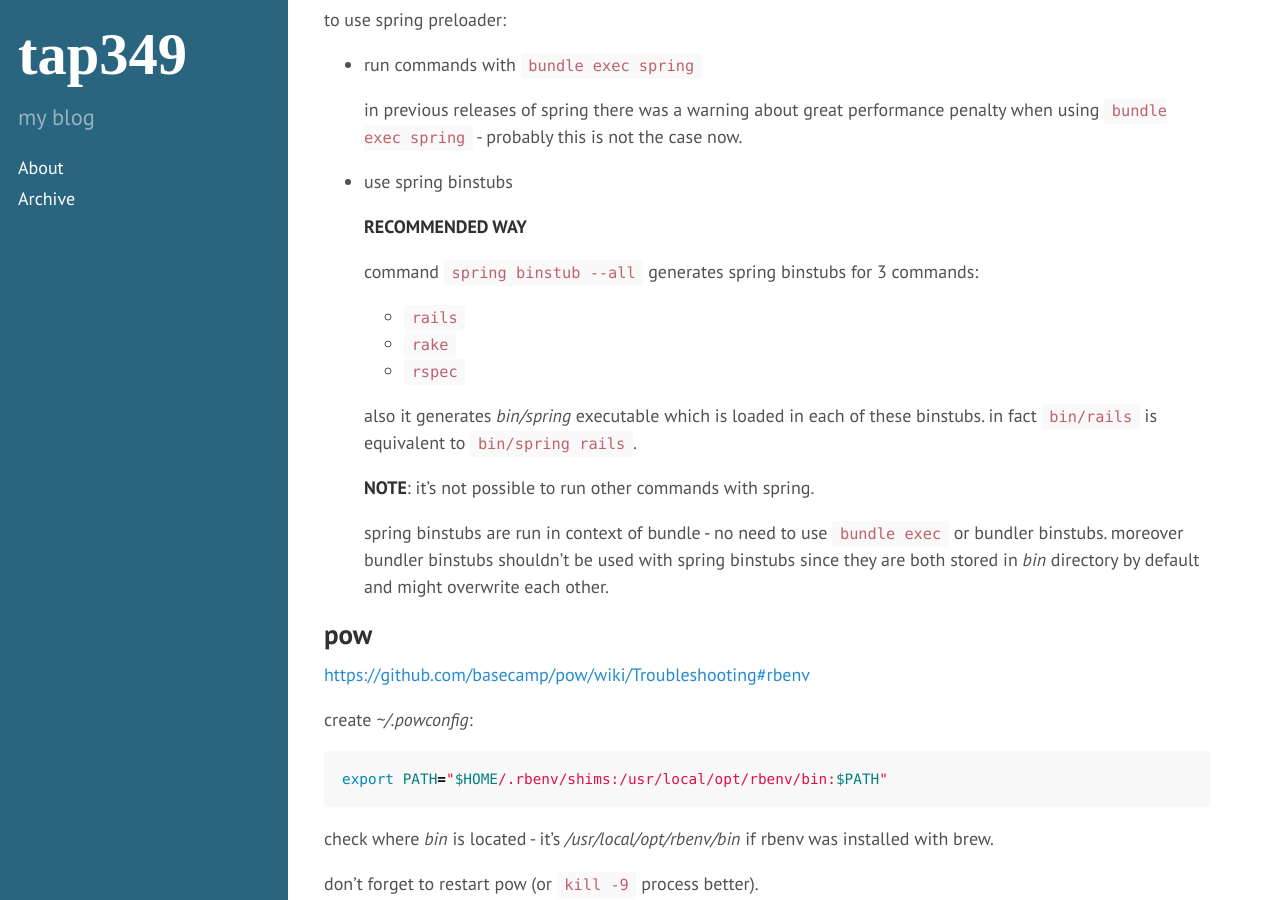
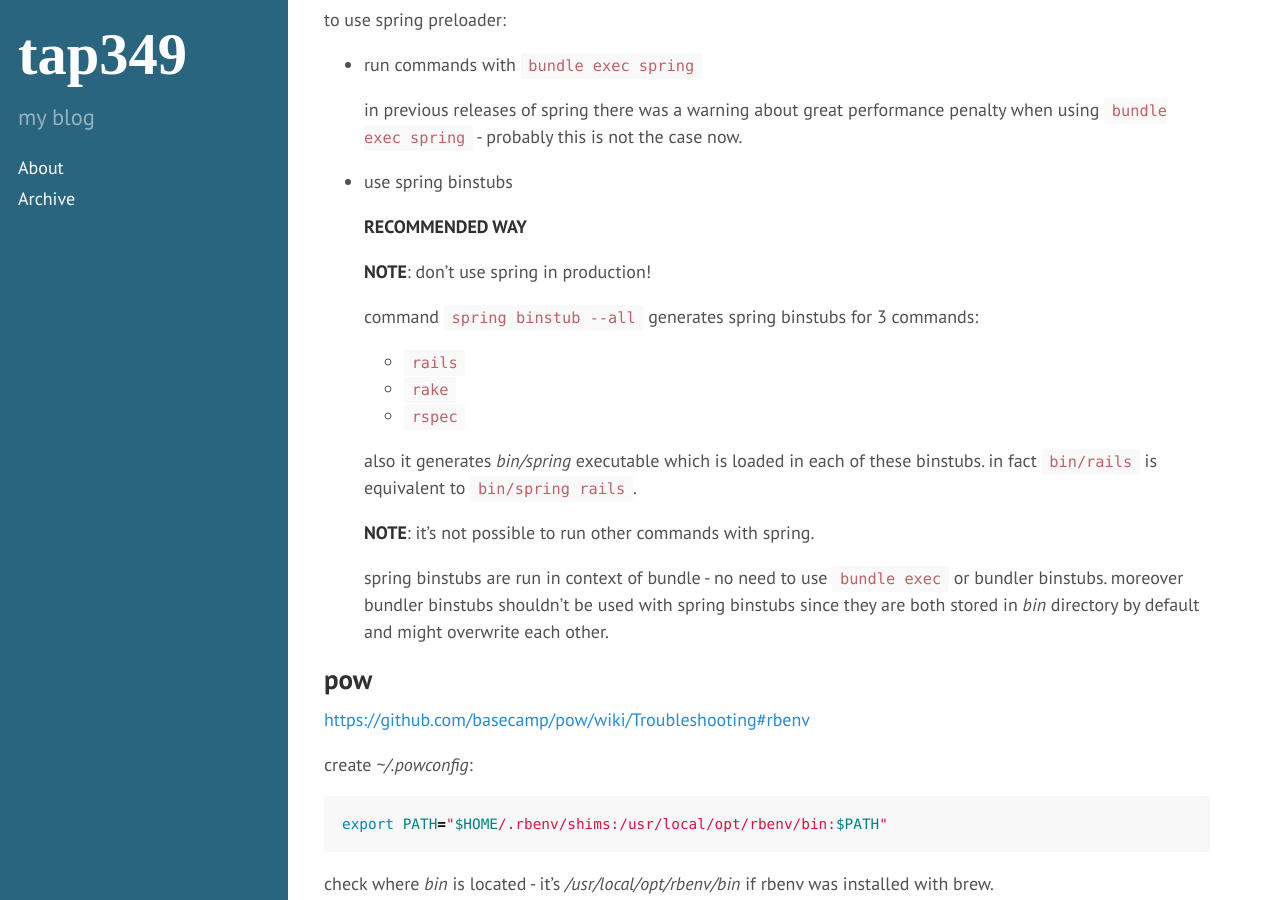
Before and after one commit to tap349/tap349.github.io, a Jekyll site: the page built from _posts/2016-03-30-rbenv.md, in a window 1280 px wide and 900 px high, scrolled down 2565 px. Built offline with Jekyll 4.4.1, drawn with Linux system fonts in a browser that asks for light colours.

Commit message:
update 2016-03-31_16:57:49

```diff
--- a/_posts/2016-03-30-rbenv.md
+++ b/_posts/2016-03-30-rbenv.md
@@ -136,6 +136,8 @@ to use spring preloader:
 
   **RECOMMENDED WAY**
 
+  **NOTE**: don't use spring in production!
+
   command `spring binstub --all` generates spring binstubs for 3 commands:
 
   - `rails`
```
